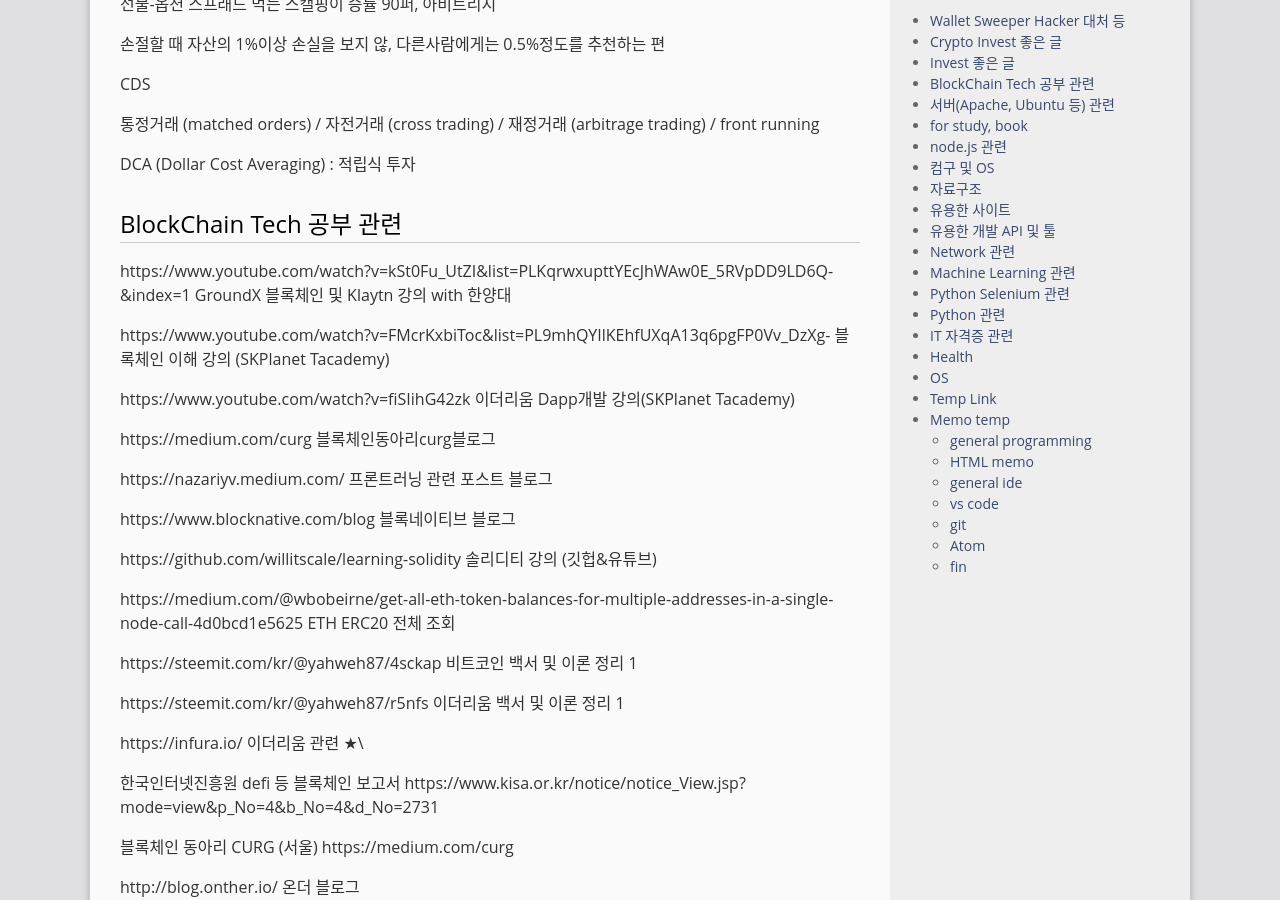
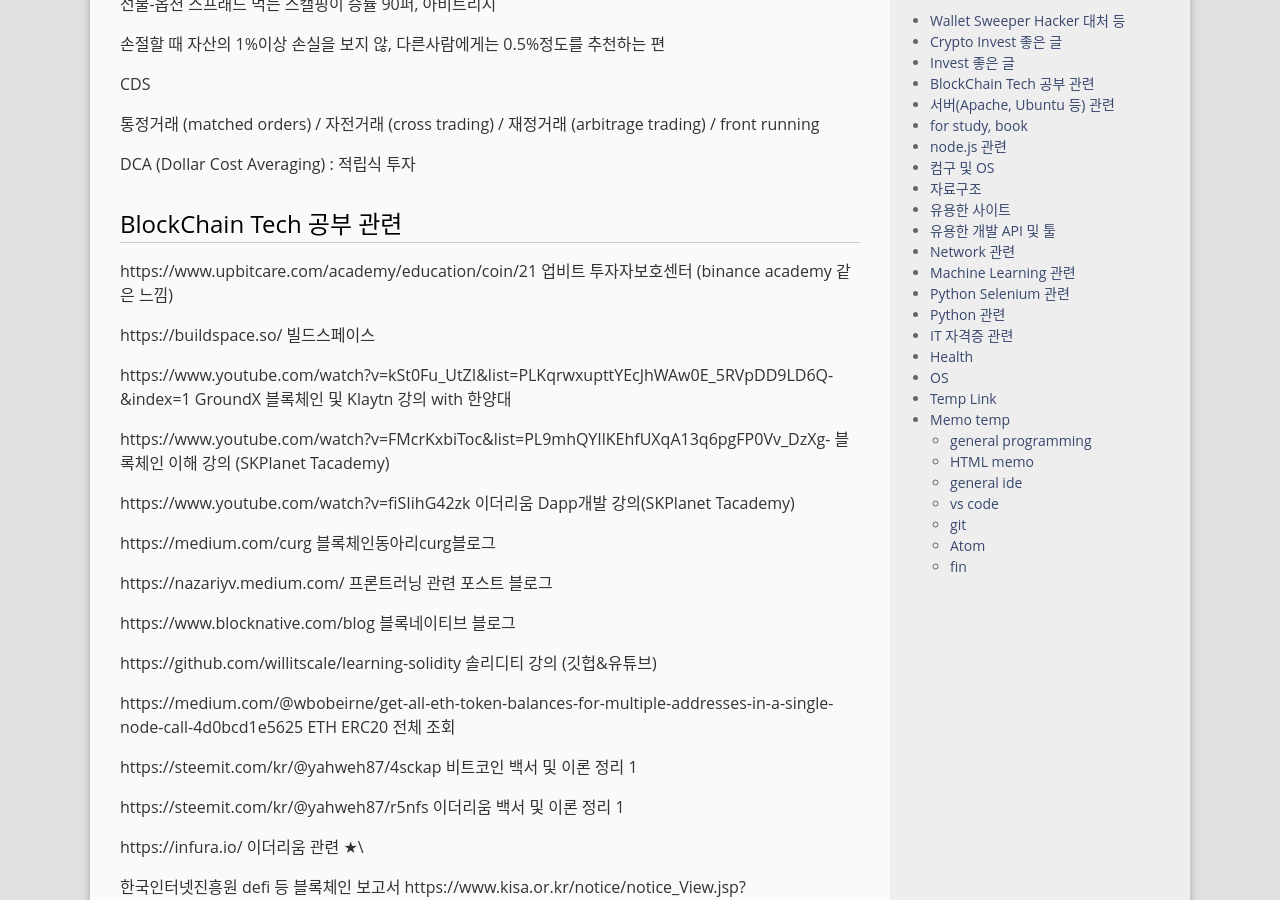
Before and after one commit to gloomydumber/copy, a Jekyll site: the page built from _posts/2020-03-01-TempLink.md, in a window 1280 px wide and 900 px high, scrolled down 2621 px. Built offline with Jekyll 4.4.1, drawn with Linux system fonts in a browser that asks for light colours; comment, search, counter and statistics services are not loaded.

Commit message:
postModded

```diff
--- a/_posts/2020-03-01-TempLink.md
+++ b/_posts/2020-03-01-TempLink.md
@@ -131,6 +131,10 @@ CDS
 DCA (Dollar Cost Averaging) : 적립식 투자
 
 ## BlockChain Tech 공부 관련
+
+https://www.upbitcare.com/academy/education/coin/21 업비트 투자자보호센터 (binance academy 같은 느낌)
+
+https://buildspace.so/ 빌드스페이스
 
 https://www.youtube.com/watch?v=kSt0Fu_UtZI&list=PLKqrwxupttYEcJhWAw0E_5RVpDD9LD6Q-&index=1 GroundX 블록체인 및 Klaytn 강의 with 한양대
 
```
